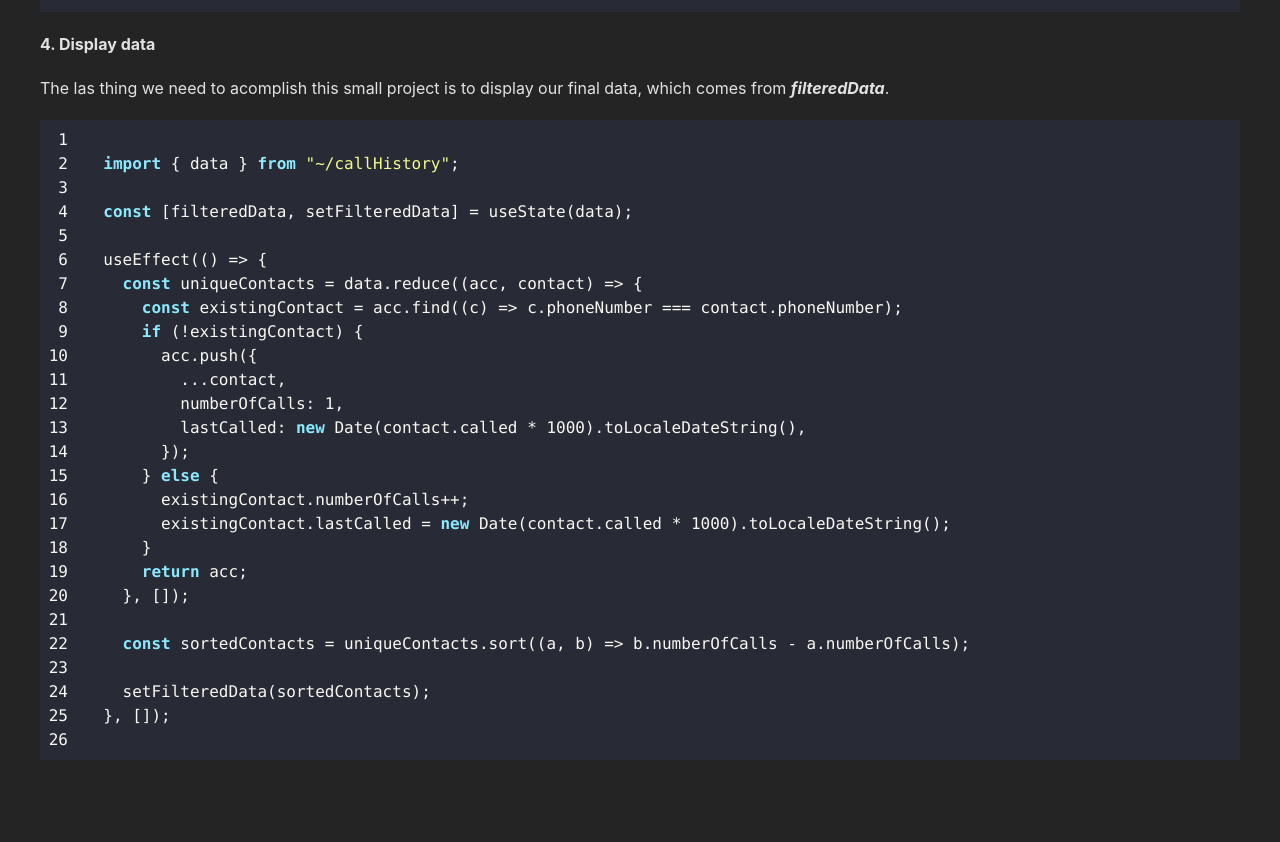
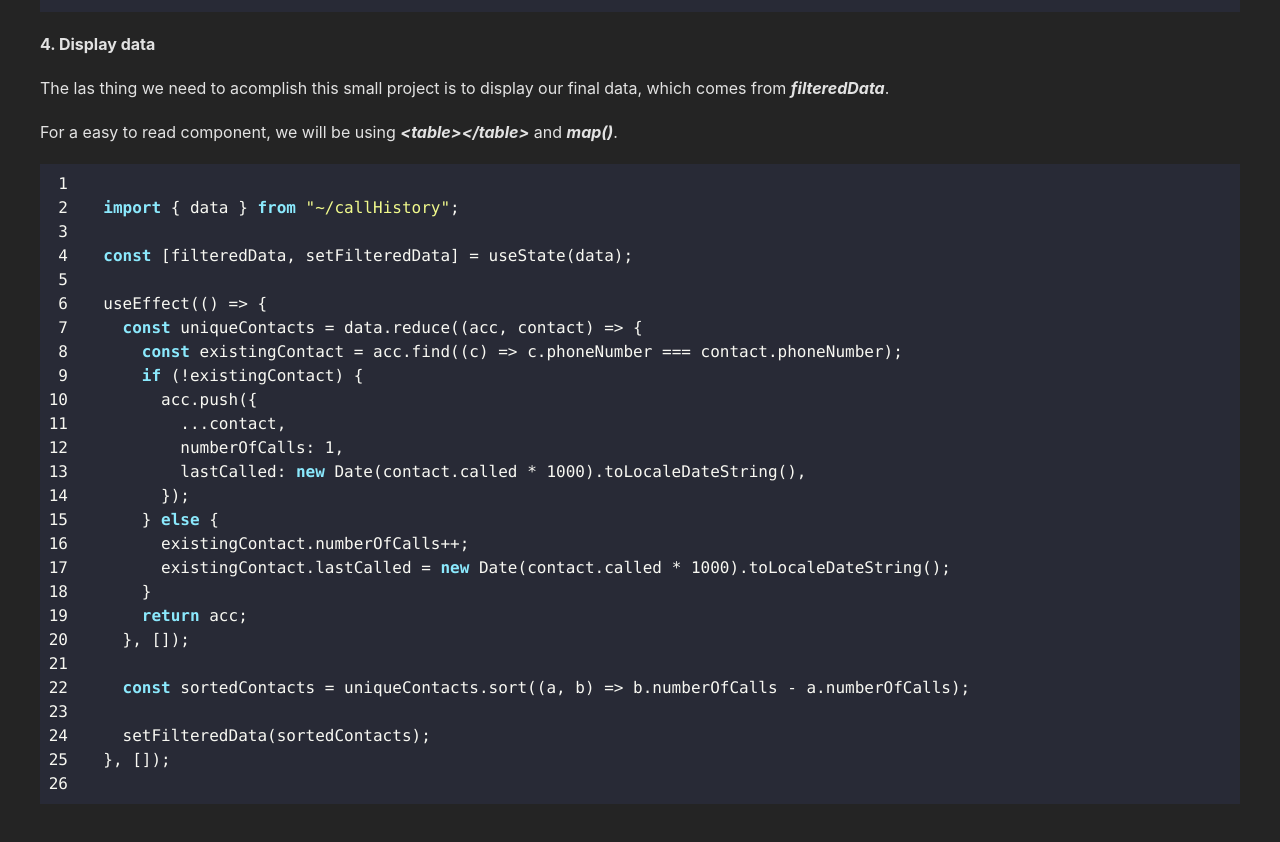
Before and after one commit to kinxori/technical-test-2, a React (Vite) app: page / in a window 1280 px wide. Shown: the part 3440-4282 px from the top of the page. Before the commit the page ends 4240 px from the top, so only its background shows below. Built offline with nearby package versions, Linux system fonts and the light colour scheme.

Commit message:
adding more content for point 4

```diff
--- a/src/App.jsx
+++ b/src/App.jsx
@@ -164,6 +164,10 @@ export default function App() {
           The las thing we need to acomplish this small project is to display our final data, which
           comes from <b className="italic">filteredData</b>.
         </p>
+        <p>
+          For a easy to read component, we will be using{" "}
+          <b className="italic">{`<table></table>`}</b> and <b className="italic">map()</b>.
+        </p>
         <SyntaxHighlighter showLineNumbers style={dracula} language="javascript">
           {sortedUsersCode}
         </SyntaxHighlighter>
```
